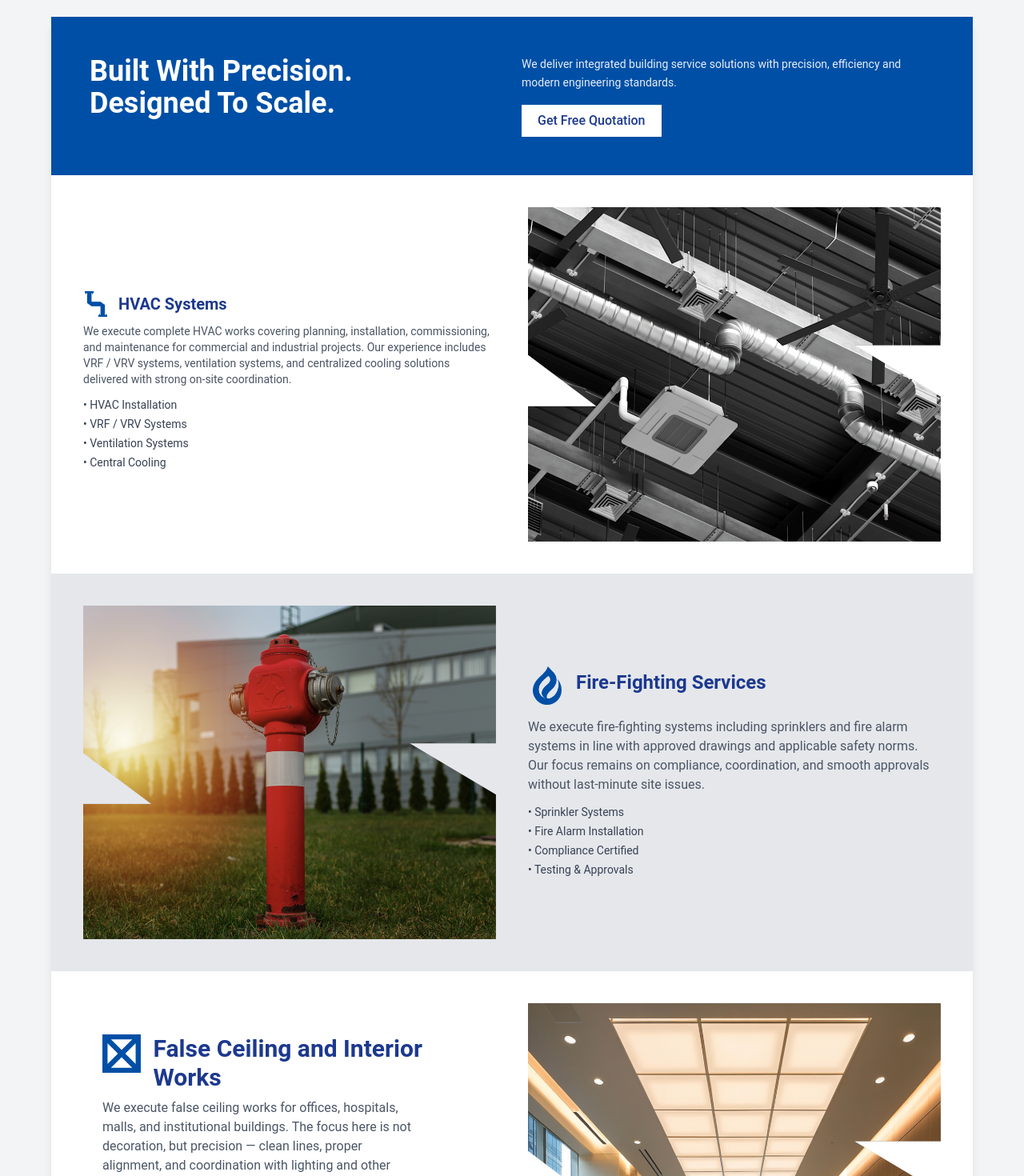
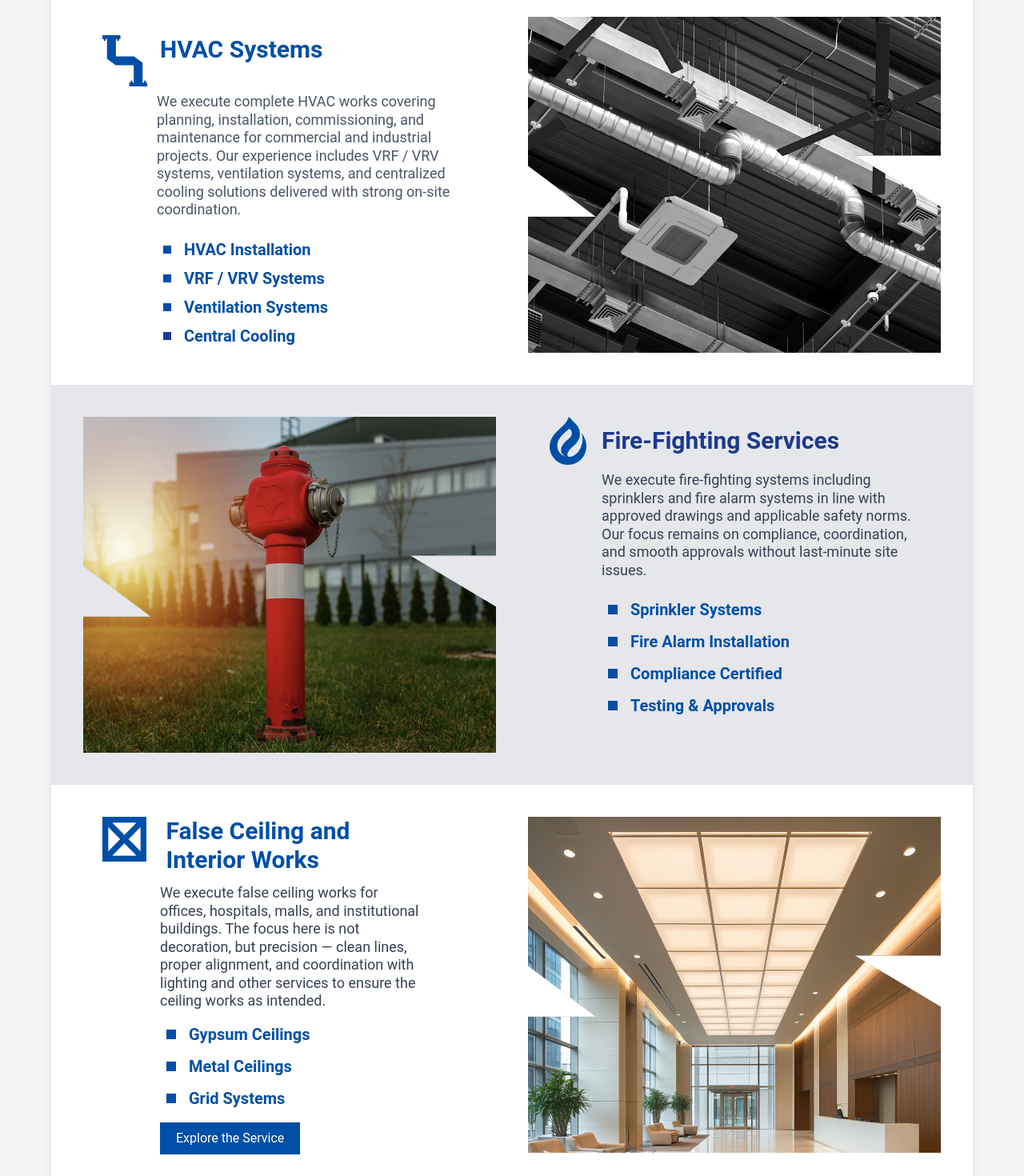
Before and after one commit to abdullahkhan88/HiraAirTech, a React (Vite) app: page /service-section in a window 1280 px wide. Shown: the part 140-1610 px from the top of the page at 80% size. Built offline with nearby package versions, Linux system fonts and the light colour scheme.

Commit message:
some change  spacing issue

```diff
--- a/src/App.jsx
+++ b/src/App.jsx
@@ -16,6 +16,7 @@ import Services from "./Pages/Client/Services.jsx";
 import ServiceSection from "./Pages/Client/ServiceSection.jsx";
 import Project from "./Pages/Client/Project.jsx";
 import PartnerShipSection from "./Pages/Client/PartnerShipSection.jsx";
+import Industries from "./Pages/Client/Industries.jsx";
 
 
 function App() {
@@ -31,6 +32,7 @@ function App() {
           <Route path="service-section" element={<ServiceSection />} />
           <Route path="project" element={<Project />} />
           <Route path="partner" element={<PartnerShipSection />} />
+          <Route path="industries" element={<Industries />} />
 
 
         </Route>
--- a/src/Pages/Client/Home.jsx
+++ b/src/Pages/Client/Home.jsx
@@ -14,6 +14,7 @@ import Serve from "./Serve.jsx";
 /* import Project from "./Project.jsx"; */
 import OurClient from "./OurClient.jsx";
 import Testimonial from "./Testimonial.jsx";
+import Project from "./Project.jsx";
 /* import ServiceSection from "./ServiceSection.jsx"; */
 
 
@@ -213,6 +214,7 @@ const Home = () => {
       {/* <OurServices/> */}
       <OurChoice />
       <Serve />
+      <Project/>
       <OurClient />
 
       {/* <ServiceSection /> */}
--- a/src/Pages/Client/Project.jsx
+++ b/src/Pages/Client/Project.jsx
@@ -1,5 +1,6 @@
 import { useState, useEffect } from "react";
 import { FaArrowLeft, FaArrowRight } from "react-icons/fa";
+import Industries from "../Client/Industries.jsx";
 import projectBottom from '../../assets/ProjectAssets/Asset-37.png';
 import project1 from '../../assets/ProjectAssets/Asset-20.png';
 import project2 from '../../assets/ProjectAssets/Asset-21.png';
@@ -95,6 +96,7 @@ const Project = () => {
 
 
     return (
+        <>
             <section className="w-full bg-gray-200 py-10 md:py-20 px-0 md:px-4">
                 <div className="max-w-[1400px] mx-auto">
                     {/* TOP BAR */}
@@ -183,6 +185,10 @@ const Project = () => {
                     </div>
                 </div>
             </section>
+
+            {/* we attched industries in project components */}
+
+        </>
     );
 };
 
--- a/src/Pages/Client/Serve.jsx
+++ b/src/Pages/Client/Serve.jsx
@@ -19,7 +19,7 @@ const Serve = () => {
   }, []);
 
   const handleServe = () => {
-    navigate('project');
+    navigate('industries');
   }
 
   return (
--- a/src/Pages/Client/ServiceSection.jsx
+++ b/src/Pages/Client/ServiceSection.jsx
@@ -15,42 +15,26 @@ const OurServices = () => {
   }
 
   return (
-    <section className="w-full bg-gray-100 py-20">
+    <section className="w-full bg-gray-100 py-10">
       <div className="max-w-6xl mx-auto bg-white shadow-lg">
-
-        {/* TOP BANNER */}
-        <div className="bg-[#004FA6]  text-white p-12 grid md:grid-cols-2 gap-6">
-          <h2 className="text-3xl md:text-4xl font-semibold">
-            Built With Precision.<br />Designed To Scale.
-          </h2>
-
-          <div>
-            <p className="text-sm leading-relaxed mb-4 opacity-90">
-              We deliver integrated building service solutions with precision,
-              efficiency and modern engineering standards.
-            </p>
-            <button className="bg-white text-blue-900 px-5 py-2 font-medium">
-              Get Free Quotation
-            </button>
-          </div>
-        </div>
 
         {/* SERVICE 1 */}
         <div className="grid md:grid-cols-2 gap-10 p-10 items-center">
-          <div>
-            {/* Heading with small image */}
-            <div className="flex items-center gap-3 mt-4 mb-2">
+
+          {/* LEFT CONTENT */}
+          <div className="px-5">
+            <div className="flex gap-3 mt-4 mb-2">
               <img
-                src={img6} // yahan choti image ka path
+                src={img6}
                 alt="icon"
-                className="w-8 h-8 object-contain"
+                className="w-16 h-16 object-contain"
               />
-              <h3 className="text-xl font-semibold text-blue-900">
+              <h3 className="text-3xl font-bold text-[#004FA6]">
                 HVAC Systems
               </h3>
             </div>
 
-            <p className="text-sm text-gray-600 mb-3">
+            <p className="text-lg md:ml-18 leading-tight text-gray-600">
               We execute complete HVAC works covering
               planning, installation, commissioning, and
               maintenance for commercial and industrial
@@ -60,37 +44,66 @@ const OurServices = () => {
               coordination.
             </p>
 
-            <ul className="text-sm text-gray-700 space-y-1">
-              <li>• HVAC Installation</li>
-              <li>• VRF / VRV Systems</li>
-              <li>• Ventilation Systems</li>
-              <li>• Central Cooling</li>
+            <div className="mt-6">
+              <ul className="text-sm text-gray-700 md:ml-20 space-y-2">
+                <li className="flex items-center font-bold text-[#004FA6] text-xl gap-4">
+                  <span className="w-2.5 h-2.5 bg-[#004FA6]"></span>
+                  HVAC Installation
+                </li>
+                <li className="flex items-center font-bold text-[#004FA6] text-xl gap-4">
+                  <span className="w-2.5 h-2.5 bg-[#004FA6]"></span>
+                  VRF / VRV Systems
+                </li>
+                <li className="flex items-center font-bold text-[#004FA6] text-xl gap-4">
+                  <span className="w-2.5 h-2.5 bg-[#004FA6]"></span>
+                  Ventilation Systems
+                </li>
+                <li className="flex items-center font-bold text-[#004FA6] text-xl gap-4">
+                  <span className="w-2.5 h-2.5 bg-blue-900"></span>
+                  Central Cooling
+                </li>
               </ul>
             </div>
+          </div>
 
+          {/* RIGHT IMAGE */}
+          <div className="w-full">
             <img
               src={img3}
               alt="HVAC"
-            className="w-full"
+              className="w-full h-[260px] sm:h-[320px] md:h-[360px] lg:h-[420px] object-cover"
             />
           </div>
 
+        </div>
+
+
         {/* SERVICE 2 */}
-        <div className="grid md:grid-cols-2 gap-10 p-10 bg-gray-200 items-center">
+        <div className="grid md:grid-cols-2 gap-10 p-10 bg-gray-200 ">
+
+          {/* LEFT IMAGE */}
+          <div className="w-full">
             <img
               src={img2}
               alt="Fire Fighting"
-            className="w-full"
+              className="w-full h-[260px] sm:h-[320px] md:h-[360px] lg:h-[420px] object-cover"
             />
+          </div>
 
-          <div>
-            <div className='flex items-center gap-3 mb-4'>
-              <img src={img4} alt="" srcset="" className="w-12 h-12 object-contain" />
-              <h3 className="text-2xl font-semibold text-blue-900 mb-2">
+          {/* RIGHT CONTENT */}
+          <div className="px-5">
+            <div className="flex items-center gap-3 mb-2">
+              <img
+                src={img4}
+                alt=""
+                className="w-15 h-15 object-contain"
+              />
+              <h3 className="text-3xl font-semibold text-blue-900">
                 Fire-Fighting Services
               </h3>
             </div>
-            <p className="text-md text-gray-600 mb-3">
+
+            <p className="text-lg md:ml-18 leading-tight text-gray-700">
               We execute fire-fighting systems including
               sprinklers and fire alarm systems in line with
               approved drawings and applicable safety
@@ -98,25 +111,41 @@ const OurServices = () => {
               coordination, and smooth approvals without
               last-minute site issues.
             </p>
-            <ul className="text-sm text-gray-700 space-y-1">
-              <li>• Sprinkler Systems</li>
-              <li>• Fire Alarm Installation</li>
-              <li>• Compliance Certified</li>
-              <li>• Testing & Approvals</li>
+
+            <div className="mt-6">
+              <ul className="md:ml-20 space-y-3">
+                <li className="flex items-center gap-4 text-xl font-bold text-[#004FA6]">
+                  <span className="w-3 h-3 bg-[#004FA6] inline-block"></span>
+                  Sprinkler Systems
+                </li>
+                <li className="flex items-center gap-4 text-xl font-bold text-[#004FA6]">
+                  <span className="w-3 h-3 bg-[#004FA6] inline-block"></span>
+                  Fire Alarm Installation
+                </li>
+                <li className="flex items-center gap-4 text-xl font-bold text-[#004FA6]">
+                  <span className="w-3 h-3 bg-[#004FA6] inline-block"></span>
+                  Compliance Certified
+                </li>
+                <li className="flex items-center gap-4 text-xl font-bold text-[#004FA6]">
+                  <span className="w-3 h-3 bg-[#004FA6] inline-block"></span>
+                  Testing & Approvals
+                </li>
               </ul>
             </div>
           </div>
+        </div>
+
 
         {/* SERVICE 3 */}
-        <div className="grid md:grid-cols-2 gap-10 p-10 items-center">
-          <div className='max-w-md p-6'>
-            <div className='flex gap-4'>
-              <img src={img5} alt="" srcset="" className='w-12 h-12' />
-              <h3 className="text-3xl font-bold text-blue-900 mb-2">
+        <div className="grid md:grid-cols-2 gap-10 p-10">
+          <div className='max-w-md px-6'>
+            <div className='flex gap-6'>
+              <img src={img5} alt="" srcset="" className='w-14 h-14' />
+              <h3 className="text-3xl font-bold text-[#004FA6]">
                 False Ceiling and Interior Works
               </h3>
             </div>
-            <p className="text-md text-gray-600  mb-4">
+            <p className="text-lg md:ml-18 leading-tight mt-3 text-gray-700">
               We execute false ceiling works for offices,
               hospitals, malls, and institutional buildings.
               The focus here is not decoration, but
@@ -124,21 +153,35 @@ const OurServices = () => {
               coordination with lighting and other services
               to ensure the ceiling works as intended.
             </p>
-             <ul className="text-sm text-gray-700 space-y-1 mb-4">
-              <li>• Gypsum Ceilings</li>
-              <li>• Metal Ceilings</li>
-              <li>• Grid Systems</li>
+            <div className='mt-4'>
+              <ul className="md:ml-20 space-y-3 mb-4">
+                <li className="flex items-center gap-4 text-xl font-bold text-[#004FA6]">
+                  <span className="w-3 h-3 bg-[#004FA6] inline-block"></span>
+                  Gypsum Ceilings
+                </li>
+                <li className="flex items-center gap-4 text-xl font-bold text-[#004FA6]">
+                  <span className="w-3 h-3 bg-[#004FA6] inline-block"></span>
+                  Metal Ceilings
+                </li>
+                <li className="flex items-center gap-4 text-xl font-bold text-[#004FA6]">
+                  <span className="w-3 h-3 bg-[#004FA6] inline-block"></span>
+                  Grid Systems
+                </li>
               </ul>
-            <button onClick={handlePartner} className="bg-blue-900 text-white px-5 py-2 cursor-pointer">
+            </div>
+
+            <button onClick={handlePartner} className="bg-[#004FA6] md:ml-18 text-white px-5 py-2 cursor-pointer">
               Explore the Service
             </button>
           </div>
 
+          <div className="w-full">
             <img
               src={img1}
-            alt="Interior"
-            className="w-full"
+              alt="Fire Fighting"
+              className="w-full h-[260px] sm:h-[320px] md:h-[360px] lg:h-[420px] object-cover"
             />
+          </div>
         </div>
 
       </div>
```
Also changed, not shown: src/Layouts/ClientLayout.jsx (+10 -9 lines), src/Pages/Client/Industries.jsx (+43 -21 lines). Lines whose indentation alone changed are shown as unchanged.
